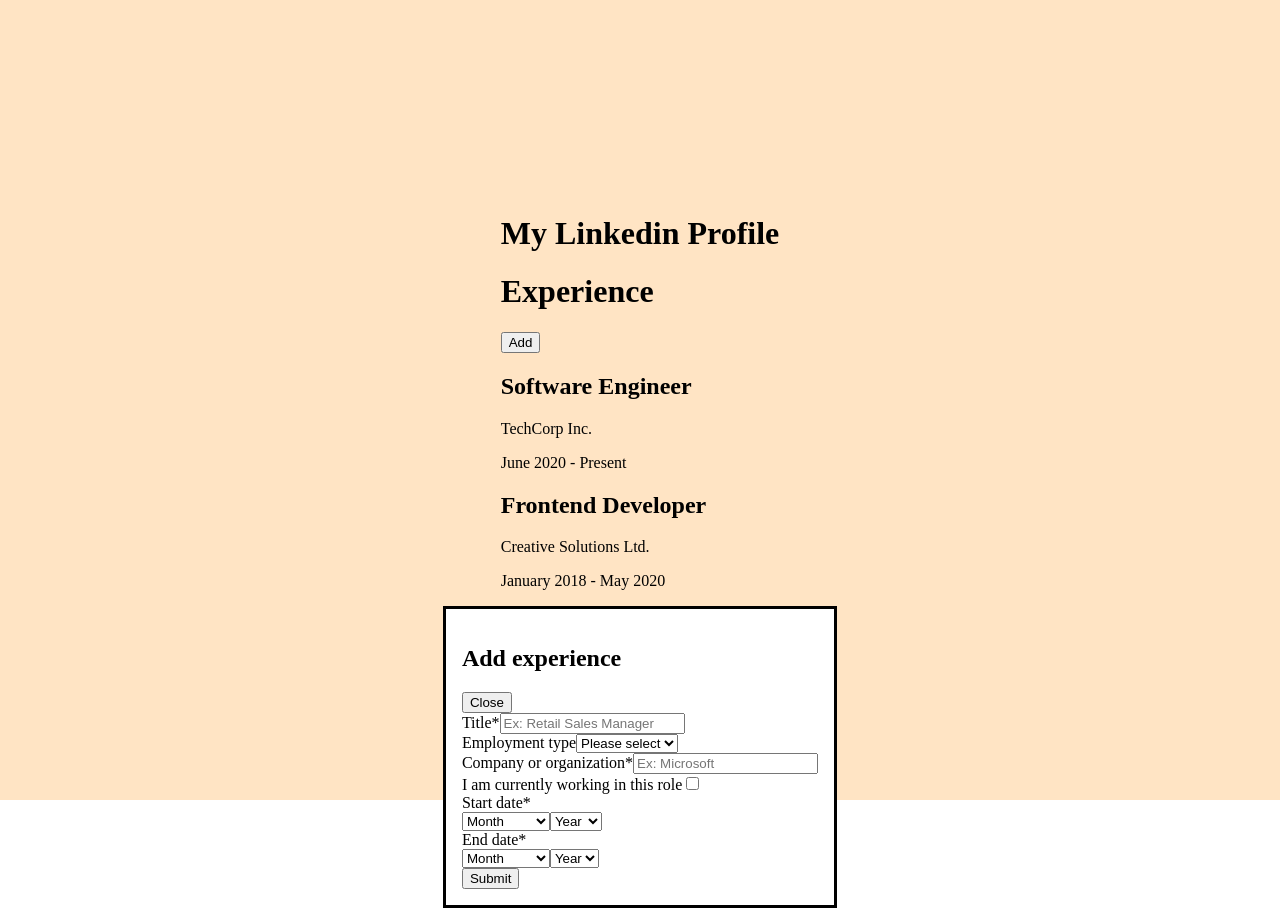
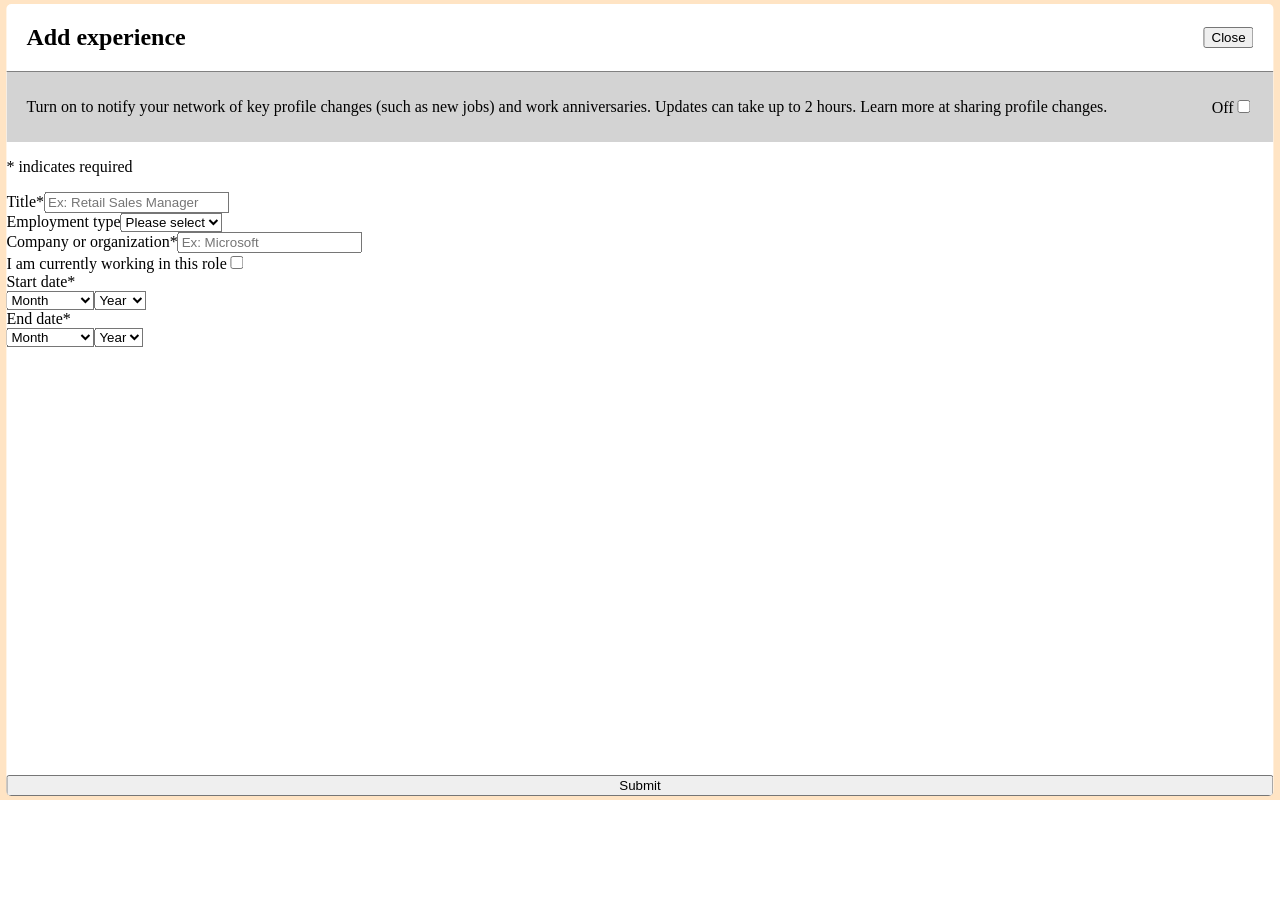
Before and after one commit to valentinvale/react-challenges-and-components, a React (Vite) app: page / in a window 1280 px wide. Both pictures are taken after a click on the button "Add". After the commit the page ends 800 px from the top, so only its background shows below. Built offline with nearby package versions, Linux system fonts and the light colour scheme.

Commit message:
started working on add experience form styling

```diff
--- a/src/components/AddExperienceForm/AddExperienceForm.tsx
+++ b/src/components/AddExperienceForm/AddExperienceForm.tsx
@@ -1,5 +1,7 @@
 import { useState, type ComponentPropsWithoutRef, type FormEvent } from "react";
 import type { EmploymentType, JobExperience, Month } from "./types";
+
+import "../../styles/AddExperienceForm.css";
 
 type AddExperienceFormProps = {
   visible: boolean;
@@ -38,6 +40,8 @@ export default function AddExperienceForm({
   const [endMonth, setEndMonth] = useState<Month>(undefined);
   const [endYear, setEndYear] = useState<string>("");
 
+  const [notifyNetwork, setNotifyNetwork] = useState<boolean>(false);
+
   async function handleSubmit(event: FormEvent<HTMLFormElement>) {
     event.preventDefault();
 
@@ -74,12 +78,39 @@ export default function AddExperienceForm({
 
   return (
     visible && (
-      <form onSubmit={handleSubmit} {...rest}>
+      <form
+        className={`${rest.className} add-experience-form`}
+        onSubmit={handleSubmit}
+        {...rest}
+      >
         <div className="form-header">
           <h2>Add experience</h2>
           <button type="button" onClick={onCancel}>
             Close
           </button>
+        </div>
+        <div className="form-body">
+          <div className="notification-container">
+            <p className="notification-p">
+              Turn on to notify your network of key profile changes (such as new
+              jobs) and work anniversaries. Updates can take up to 2 hours.
+              Learn more at{" "}
+              <a className="learn-more-button">sharing profile changes</a>.
+            </p>
+            <div className="notification-toggle-container">
+              <label htmlFor="notification-toggle">
+                {notifyNetwork ? "On" : "Off"}
+              </label>
+              <input
+                type="checkbox"
+                id="notification-toggle"
+                checked={notifyNetwork}
+                onChange={() => setNotifyNetwork(!notifyNetwork)}
+              />
+            </div>
+          </div>
+          <div className="indications-container">
+            <p className="indications-p">* indicates required</p>
           </div>
           <div className="form-item">
             <label htmlFor="job-title">Title*</label>
@@ -202,6 +233,7 @@ export default function AddExperienceForm({
               </select>
             </div>
           </div>
+        </div>
         <button type="submit">Submit</button>
       </form>
     )
--- a/src/components/AddExperienceForm/Profile.tsx
+++ b/src/components/AddExperienceForm/Profile.tsx
@@ -8,7 +8,15 @@ function Profile() {
     useState<JobExperience[]>(sampleJobExperiences);
   const [showAddExperienceForm, setShowAddExperienceForm] = useState(false);
   return (
-    <div className="bg-gray-300 min-h-screen p-4">
+    <div
+      style={{
+        display: "flex",
+        flexDirection: "column",
+        justifyContent: "center",
+        alignItems: "center",
+      }}
+      className="bg-gray-300 min-h-screen p-4"
+    >
       <div className="container mx-auto p-4 max-w-4xl border-1 border-gray-400 rounded-xl bg-white shadow-lg">
         <h1 className="text-3xl font-bold mb-6">My Linkedin Profile</h1>
         <div className="flex items-center justify-between p-4 bg-gray-200">
@@ -38,10 +46,6 @@ function Profile() {
           </div>
         ))}
         {showAddExperienceForm && (
-          <dialog
-            open
-            className="fixed inset-0 bg-black/60 flex items-baseline pt-10 justify-center w-full h-full"
-          >
           <div className="bg-white rounded shadow-lg container w-3xl">
             <AddExperienceForm
               visible={showAddExperienceForm}
@@ -54,7 +58,6 @@ function Profile() {
               }}
             />
           </div>
-          </dialog>
         )}
       </div>
     </div>
--- a/src/index.css
+++ b/src/index.css
@@ -1,3 +1,4 @@
 body {
     margin: 0 auto;
+    box-sizing: border-box;
 }
--- /dev/null
+++ b/src/styles/AddExperienceForm.css
@@ -0,0 +1,44 @@
+.add-experience-form {
+    background-color: white;
+    position: fixed;
+    display: flex;
+    flex-direction: column;
+    top: 50%;
+    left: 50%;
+    transform: translate(-50%, -50%);
+    width: 99%;
+    height: 99%;
+
+    overflow: hidden;
+
+    border-radius: 5px;
+}
+
+.form-header {
+    display: flex;
+    flex-shrink: 0;
+    flex-direction: row;
+    justify-content: space-between;
+    border-bottom: 1px solid grey;
+    padding: 0 20px;
+    min-height: 30px;
+    align-items: center;
+    z-index: 1;
+}
+
+.form-body {
+    flex: 1;
+    overflow-y: auto;
+}
+
+.notification-container {
+    margin-top: 0;
+    position: sticky;
+    display: flex;
+    flex-direction: row;
+    justify-content: space-between;
+    padding: 20px;
+    height: 30px;
+    align-items: center;
+    background-color: lightgray;
+}
```
Lines whose indentation alone changed are shown as unchanged.
